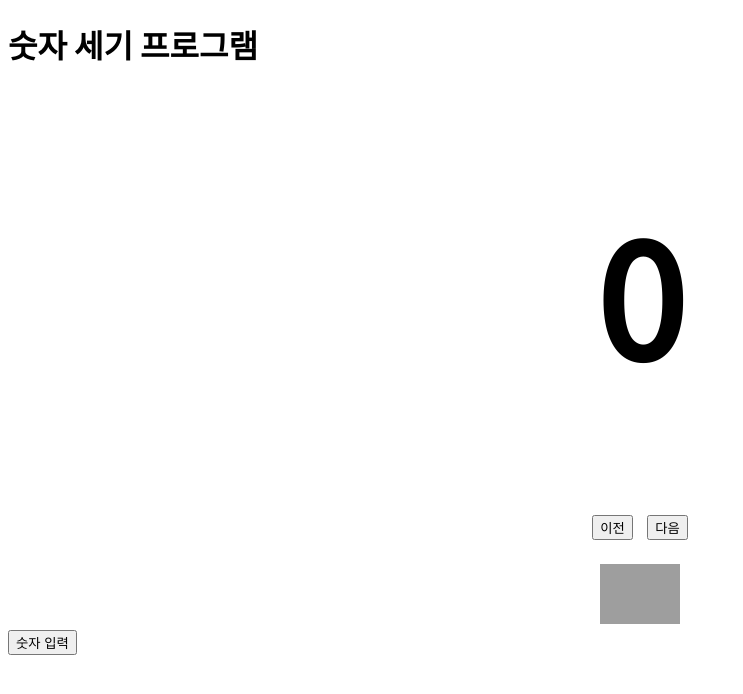
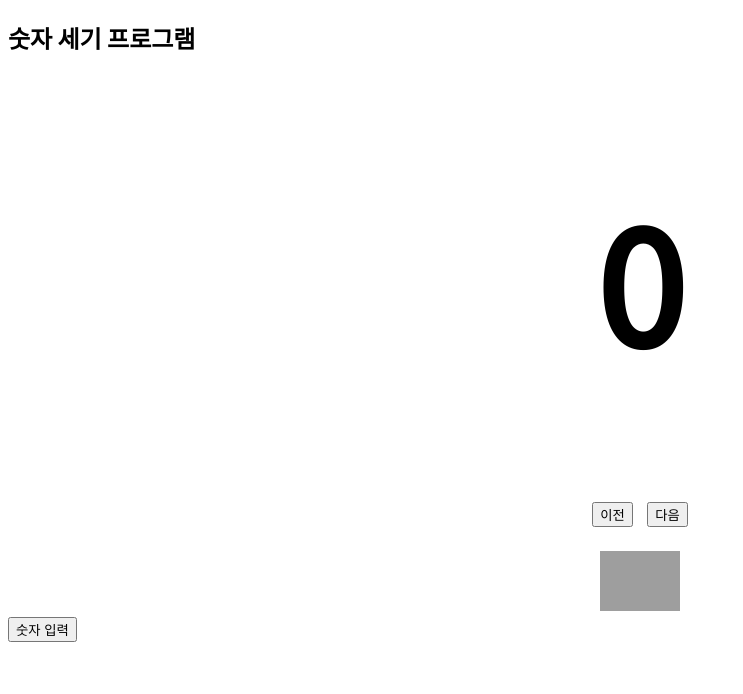
Before and after one commit to Adminstrator10/number, a plain HTML site: page index.html in a window 1280 px wide. Shown: the whole page, without its empty margins (0-743 px from the left). Drawn offline with Linux system fonts and the light colour scheme; grey boxes are pictures that could not be loaded.

Commit message:
Update index.html

```diff
--- a/index.html
+++ b/index.html
@@ -22,7 +22,7 @@
         </style>
     </head>
     <body>
-        <h1>숫자 세기 프로그램</h1>
+        <h2>숫자 세기 프로그램</h1>
         <div class="number"> <!--NUMBER START -->
             <h1 id="num">0</h1>
             <button id="prev">이전</button>
```
